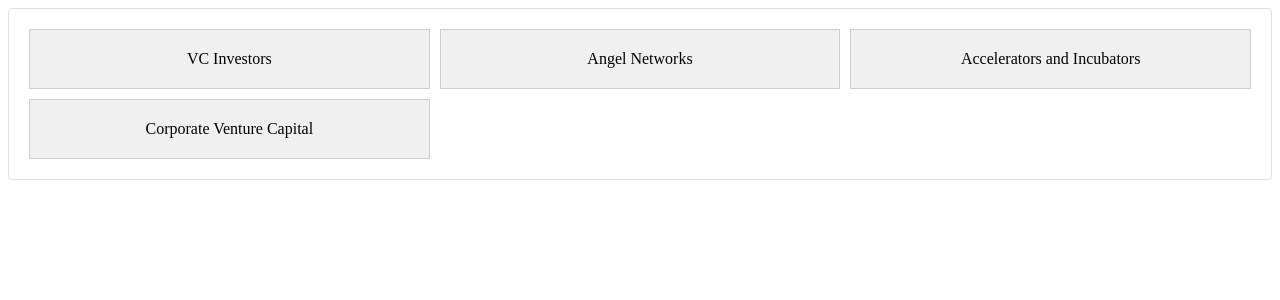
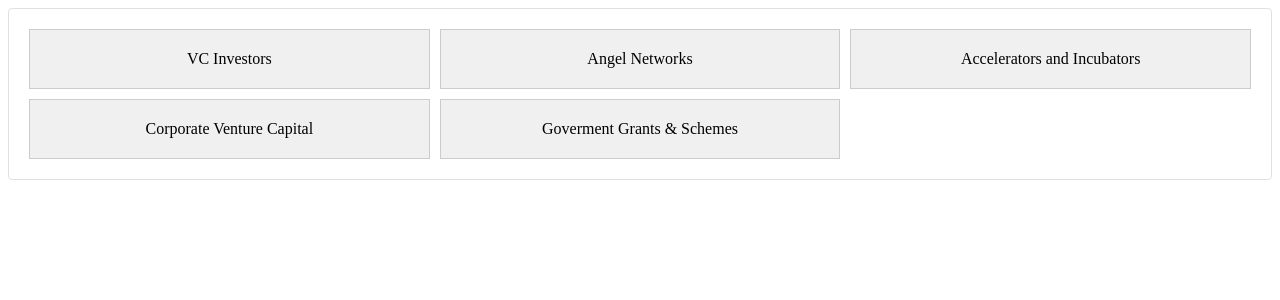
Before and after one commit to Devpdhanasekar/ai_frontend, a React (Create React App) app: page /dashboard in a window 1280 px wide. Shown: the top 300 px of the page. Built offline with nearby package versions, Linux system fonts and the light colour scheme.

Commit message:
goverment grants & schemes use case model updated

```diff
--- a/src/Components/Custom/CustomTable.jsx
+++ b/src/Components/Custom/CustomTable.jsx
@@ -68,6 +68,13 @@ const CustomTable = () => {
           company.investor_type
             .toLowerCase()
             .includes("accelerators and incubators")
+        );
+        setCompanies(filteredData);
+      } else if (currentContext.state.route === "goverment grants & schemes") {
+        const filteredData = data.filter((company) =>
+          company.investor_type
+            .toLowerCase()
+            .includes("goverment grants & schemes")
         );
         setCompanies(filteredData);
       } else {
--- a/src/Components/Grid.jsx
+++ b/src/Components/Grid.jsx
@@ -177,6 +177,10 @@ const CompanyGrid = () => {
       `Are you sure you want to scrape for ${
         query.toLowerCase().includes("corporate venture capital")
           ? "Corporate Venture Capital CVC"
+          : query.toLowerCase().includes("goverment grants & schemes") ||
+            query.toLowerCase().includes("goverment grants") ||
+            query.toLowerCase().includes("schemes")
+          ? "Goverment Grants & Schemes"
           : query.toLowerCase().includes("vc") ||
             query.toLowerCase().includes("venture capital") ||
             query.toLowerCase().includes("venture")
@@ -208,6 +212,12 @@ const CompanyGrid = () => {
       company.type = "accelerators and incubators";
     } else if (query.toLowerCase().includes("angel") && isConformed) {
       company.type = "angel investor";
+    } else if (
+      query.toLowerCase().includes("goverment grants & schemes") ||
+      query.toLowerCase().includes("goverment grants") ||
+      query.toLowerCase().includes("schemes")
+    ) {
+      company.type = "goverment grants & schemes";
     } else {
       setIsFieldLoading((prev) => ({ ...prev, [company.data_id]: false }));
       return;
@@ -507,6 +517,9 @@ const CompanyGrid = () => {
             <MenuItem value="corporate venture capital">
               Corporate Venture Capital
             </MenuItem>
+            <MenuItem value="goverment grants & schemes">
+              Goverment Grants & Schemes
+            </MenuItem>
           </TextField>
         </DialogContent>
         <DialogActions>
--- a/src/Components/GridPage/GridPage.jsx
+++ b/src/Components/GridPage/GridPage.jsx
@@ -30,6 +30,12 @@ const GridPage = () => {
       >
         Corporate Venture Capital
       </div>
+      <div
+        className="grid-item"
+        onClick={() => handleNavigate("goverment grants & schemes")}
+      >
+        Goverment Grants & Schemes
+      </div>
     </div>
   );
 };
```
